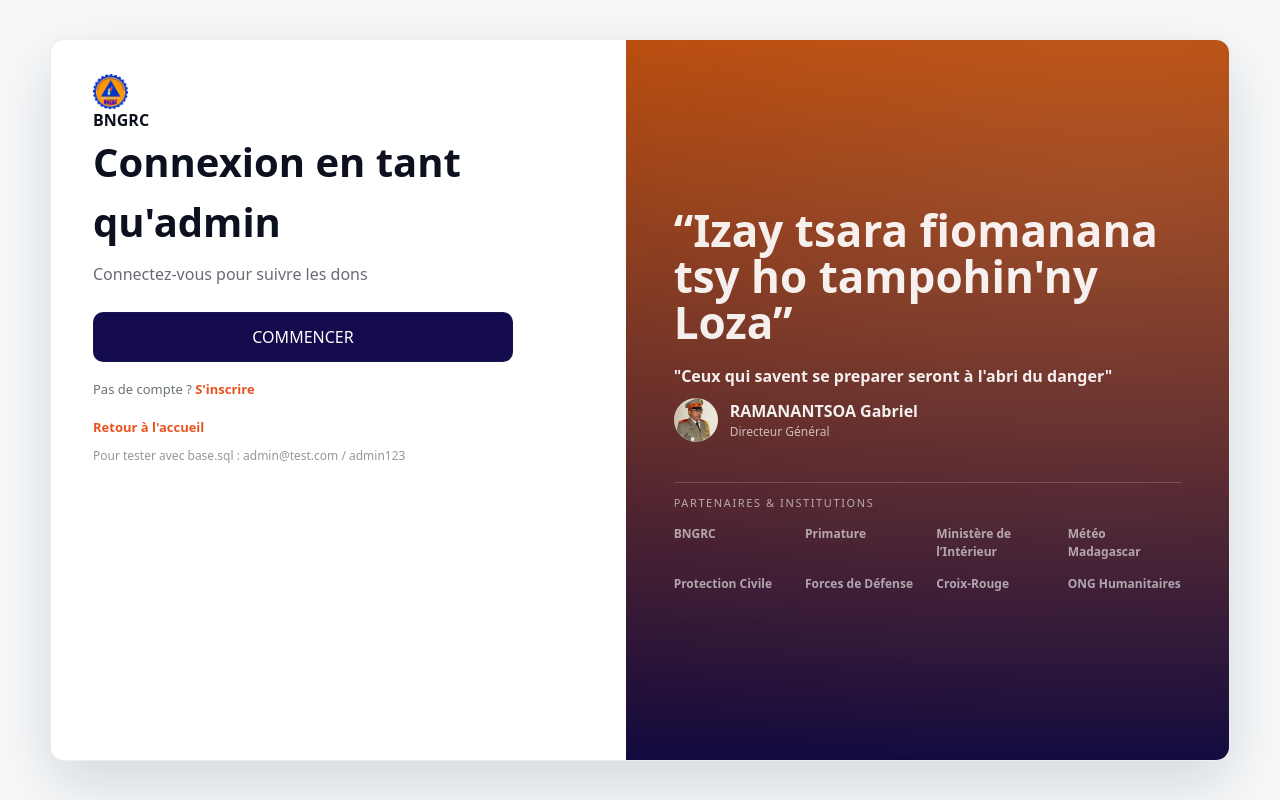
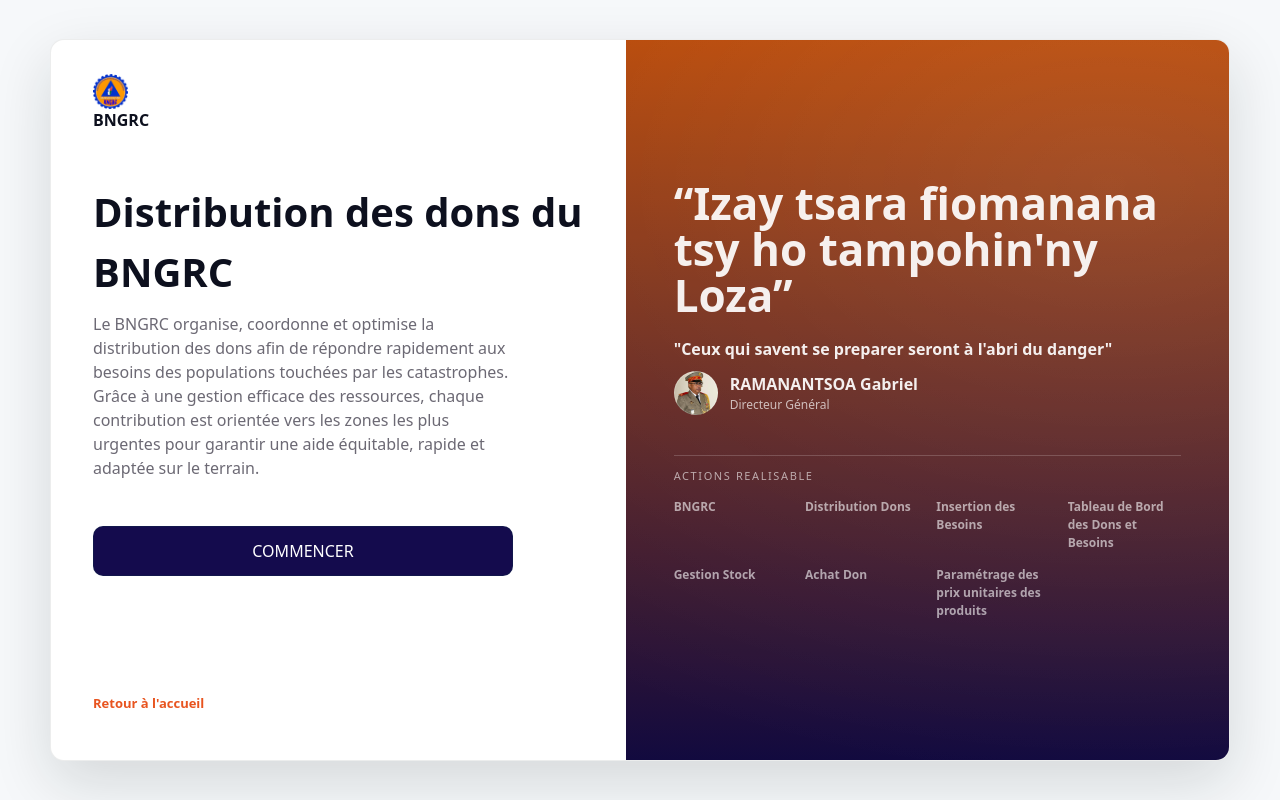
Before and after one commit to Mihajatianadev/BNGRC-finalS3, a PHP site: page /app/views/login.php in a window 1280 px wide. Run offline with PHP 8.4, Linux system fonts and the light colour scheme.

Commit message:
login.php

```diff
--- a/app/views/login.php
+++ b/app/views/login.php
@@ -19,8 +19,12 @@
 </div>
 <div class="login2-brand-name">BNGRC</div>
 
-                    <div class="login2-title">Connexion en tant qu'admin</div>
-                    <div class="login2-desc">Connectez-vous pour suivre les dons </div>
+<div class="login2-title">Distribution des dons du BNGRC</div>
+<div class="login2-desc">
+Le BNGRC organise, coordonne et optimise la distribution des dons afin de répondre rapidement aux besoins des populations touchées par les catastrophes.
+Grâce à une gestion efficace des ressources, chaque contribution est orientée vers les zones les plus urgentes pour garantir une aide équitable, rapide et adaptée sur le terrain.
+</div>
+
 
                     <?php if (!empty($erreur_globale)): ?>
                         <div class="alert alert-danger mt-3"><?= htmlspecialchars($erreur_globale) ?></div>
@@ -33,16 +37,11 @@
                         <button class="btn login2-btn w-100" type="submit">COMMENCER</button>
                     </form>
 
-                    <div class="login2-signup">
-                        Pas de compte ?
-                        <a class="login2-link" href="#">S'inscrire</a>
-                    </div>
 
                       <div class="login2-signup">
                         <a class="login2-link" href="/accueil">Retour à l'accueil</a>
                     </div>
 
-                    <div class="login2-note">Pour tester avec base.sql : admin@test.com / admin123</div>
                 </div>
 
                 <div class="login2-right">
@@ -60,17 +59,16 @@
                         </div>
 
                         <div class="login2-divider"></div>
-<div class="login2-logos-title">PARTENAIRES & INSTITUTIONS</div>
+<div class="login2-logos-title">Actions Realisable</div>
 
 <div class="login2-logos">
     <div class="login2-logo">BNGRC</div>
-    <div class="login2-logo">Primature</div>
-    <div class="login2-logo">Ministère de l’Intérieur</div>
-    <div class="login2-logo">Météo Madagascar</div>
-    <div class="login2-logo">Protection Civile</div>
-    <div class="login2-logo">Forces de Défense</div>
-    <div class="login2-logo">Croix-Rouge</div>
-    <div class="login2-logo">ONG Humanitaires</div>
+    <div class="login2-logo">Distribution Dons</div>
+    <div class="login2-logo">Insertion des Besoins</div>
+    <div class="login2-logo">Tableau de Bord des Dons et Besoins</div>
+    <div class="login2-logo">Gestion Stock</div>
+    <div class="login2-logo">Achat Don</div>
+    <div class="login2-logo">Paramétrage des prix unitaires des produits</div>
 </div>
 
                 </div>
--- a/public/css/login.css
+++ b/public/css/login.css
@@ -68,6 +68,7 @@ body.login2-page {
 
 .login2-brand-name {
   font-weight: 700;
+   margin-bottom: 50px;
 
 }
 
@@ -87,12 +88,7 @@ body.login2-page {
   max-width: 420px;
 }
 
-.login2-input .input-group-text {
-  background: #ffffff;
-  border: 1px solid var(--l2-border);
-  border-right: 0;
-  border-radius: 10px 0 0 10px;
-}
+
 
 .login2-input .form-control {
   border: 1px solid var(--l2-border);
@@ -129,6 +125,8 @@ body.login2-page {
   color: #fff;
   padding: 12px 14px;
   border-radius: 10px;
+  margin-top: 20px;
+  margin-bottom: 100px;
 }
 
 .login2-btn:hover {
```
